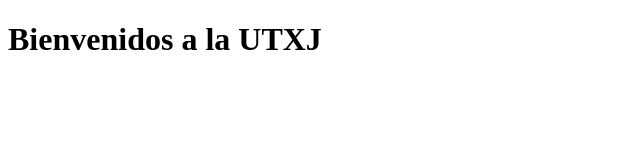
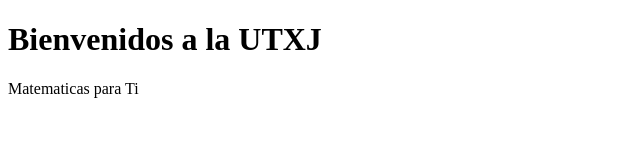
Before and after one commit to Edgar0710/practicaGitVsCode, a plain HTML site: page index.html in a window 1280 px wide. Shown: the whole page, without its empty margins (0-640 px from the left). Drawn offline with Linux system fonts and the light colour scheme.

Commit message:
commit desde git

```diff
--- a/index.html
+++ b/index.html
@@ -8,5 +8,6 @@
 </head>
 <body>
     <h1>Bienvenidos a la UTXJ</h1>
+    <p>Matematicas para Ti</p>
 </body>
 </html>
```
